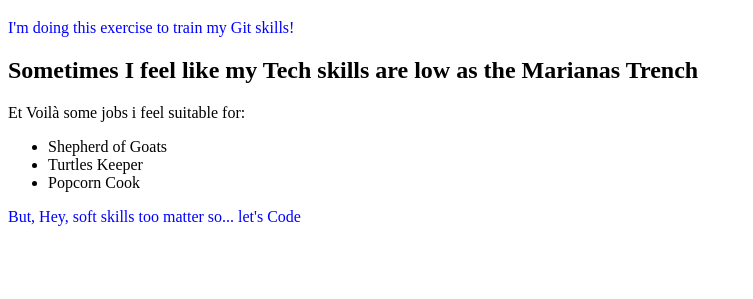
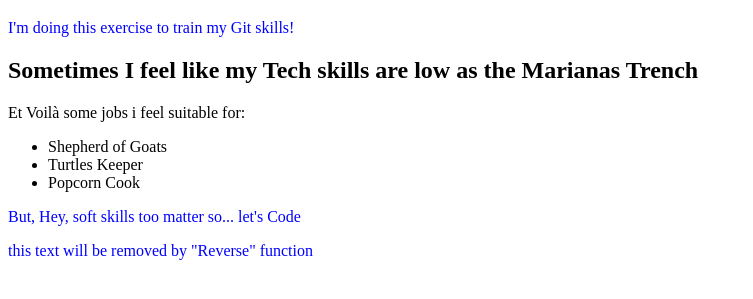
Before and after one commit to alexcapoluongo/htmlcss-hello, a plain HTML site: page index.html in a window 1280 px wide. Shown: the part 61-360 px from the top of the page, without its empty margins (0-753 px from the left). Drawn offline with Linux system fonts and the light colour scheme.

Commit message:
new p for 'reverse'

```diff
--- a/index.html
+++ b/index.html
@@ -20,5 +20,7 @@
     <footer>
         <p>But, Hey, soft skills too matter so... let's Code</p>
     </footer>
+
+    <p>this text will be removed by "Reverse" function</p>
 </body>
 </html>
```
